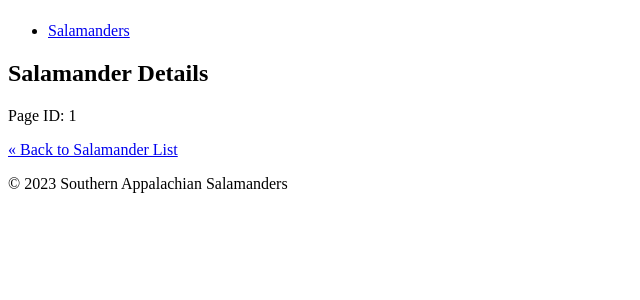
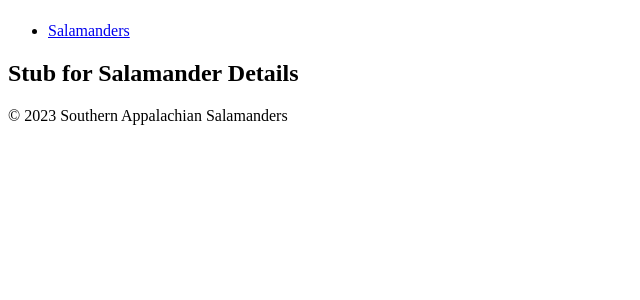
Before and after one commit to Kfranklin134/sas, a PHP site: page /phase03/public/salamanders/show.php in a window 1280 px wide. Shown: the part 58-358 px from the top of the page, without its empty margins (0-640 px from the left). Run offline with PHP 8.4, Linux system fonts and the light colour scheme.

Commit message:
Modifies salamanders/show.php to stub page

```diff
--- a/phase03/public/salamanders/show.php
+++ b/phase03/public/salamanders/show.php
@@ -6,8 +6,9 @@ include(SHARED_PATH . '/salamander-header.php');
 
 ?>
 
-<h2>Salamander Details</h2>
-<p> Page ID: <?= h($id); ?></p>
-<p><a href="<?= url_for('/salamanders/index.php'); ?>">&laquo; Back to Salamander List</a></p>
+<h2>Stub for Salamander Details</h2>
+
+<!-- <p> Page ID: <?= h($id); ?></p>
+<p><a href="<?= url_for('/salamanders/index.php'); ?>">&laquo; Back to Salamander List</a></p> -->
 
 <?php include(SHARED_PATH . '/salamander-footer.php'); ?>
```
